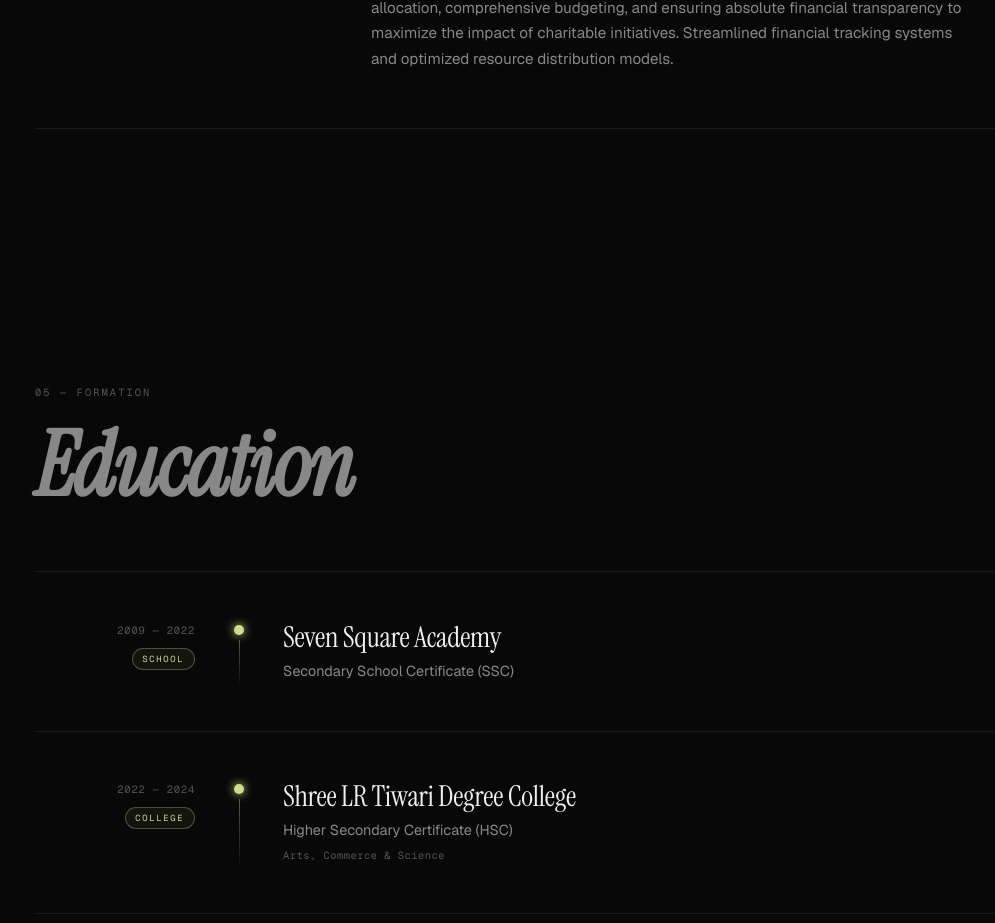
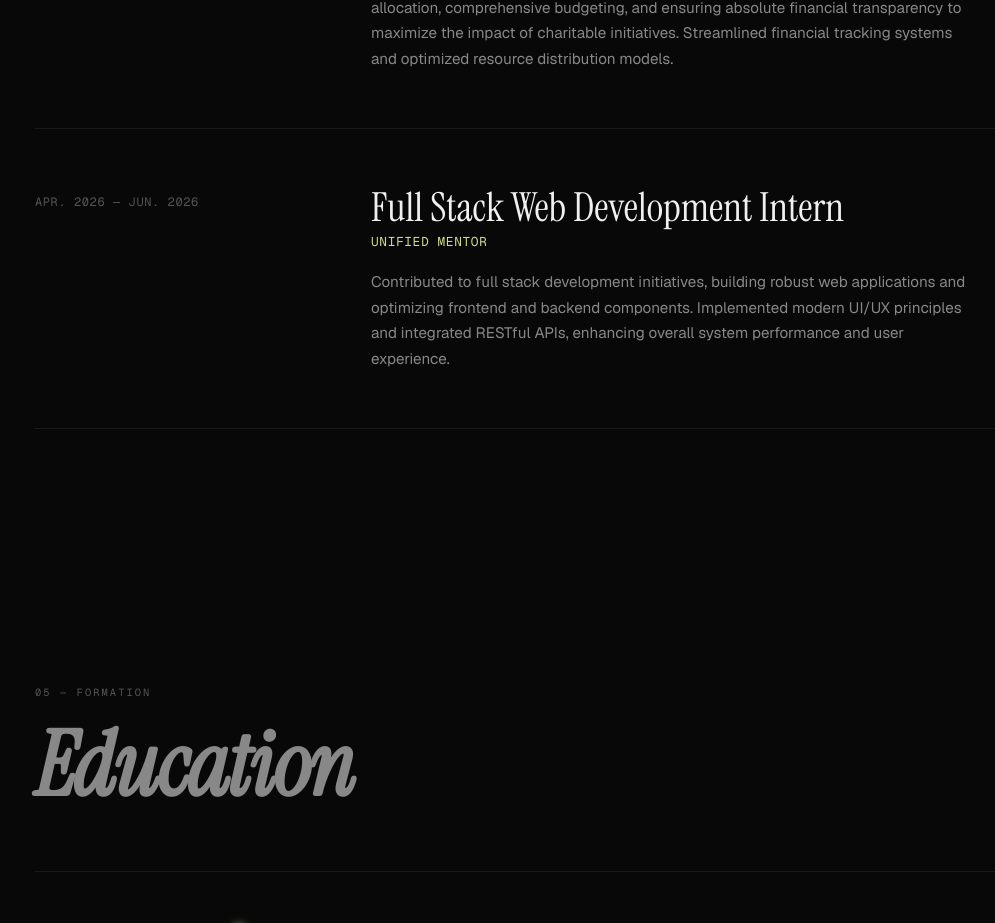
Before and after one commit to Rishit1769/Portfolio, a Next.js app: page / in a window 1280 px wide. Shown: the part 4600-5523 px from the top of the page, without its empty margins (5-1000 px from the left). Built offline with nearby package versions, Linux system fonts and the light colour scheme.

Commit message:
feat: implement portfolio landing page with command-line interface and add resume asset

```diff
--- a/app/page.tsx
+++ b/app/page.tsx
@@ -459,7 +459,7 @@ export default function Portfolio() {
               </button>
             </div>
             <div className="h-ctas">
-              <a href="#" className="btn-p magnetic hover-btn" download>
+              <a href="/Resume.pdf" className="btn-p magnetic hover-btn" download="Rishit_Resume.pdf">
                 Download Resume
               </a>
             </div>
@@ -622,6 +622,20 @@ export default function Portfolio() {
                 Leading financial strategy and operations for Annadaan. Responsible for fund allocation,
                 comprehensive budgeting, and ensuring absolute financial transparency to maximize the impact of
                 charitable initiatives. Streamlined financial tracking systems and optimized resource distribution models.
+              </p>
+            </div>
+          </div>
+          <div className="exp-row rv" style={{ transitionDelay: "0.2s" }}>
+            <div className="exp-meta">
+              <span className="exp-time">APR. 2026 — JUN. 2026</span>
+            </div>
+            <div>
+              <div className="exp-role">Full Stack Web Development Intern</div>
+              <div className="exp-company">Unified Mentor</div>
+              <p className="exp-desc">
+                Contributed to full stack development initiatives, building robust web applications and
+                optimizing frontend and backend components. Implemented modern UI/UX principles and integrated
+                RESTful APIs, enhancing overall system performance and user experience.
               </p>
             </div>
           </div>
```
Also changed, not shown: 1 other file (tests, documents, lock files or other folders).
